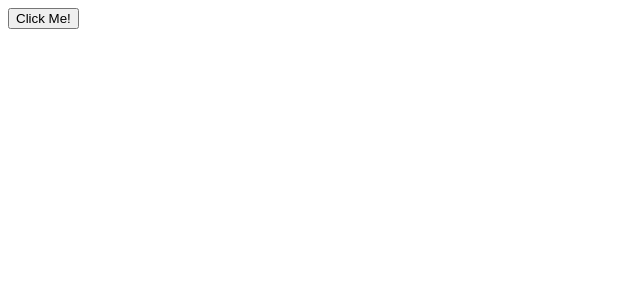
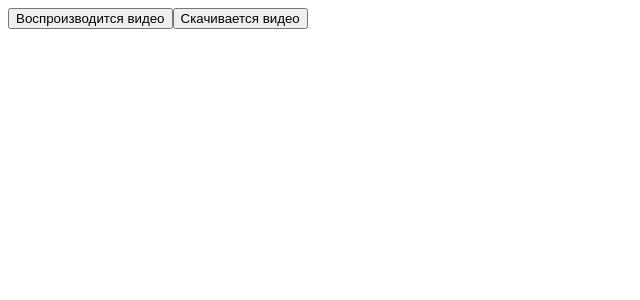
Before and after one commit to most-frontend-camp/react-demo-1, a React (Create React App) app: page / in a window 1280 px wide. Shown: the top 300 px of the page, without its empty margins (0-640 px from the left). Built offline with nearby package versions, Linux system fonts and the light colour scheme.

Commit message:
divide app

```diff
--- /dev/null
+++ b/src/AlertButton.js
@@ -0,0 +1,9 @@
+function AlertButton( {message, children} ) {
+    return (
+        <button onClick={() => alert(message)}>
+            {children}
+        </button>
+    );
+}
+
+export default AlertButton;
--- a/src/App.js
+++ b/src/App.js
@@ -1,12 +1,18 @@
+import AlertButton from './AlertButton';
+
 function App() {
+    return (
+        <div>
+            <AlertButton message="Video is playing!">
+            Воспроизводится видео
+            </AlertButton>
 
-    return (
-        <button onClick={() => {
-            alert("Salem React!");
-        }}>
-            Click Me!
-        </button>
+            <AlertButton message="Video is uploading!">
+            Скачивается видео
+            </AlertButton>
+        </div>
     );
 }
 
+
 export default App;
```
